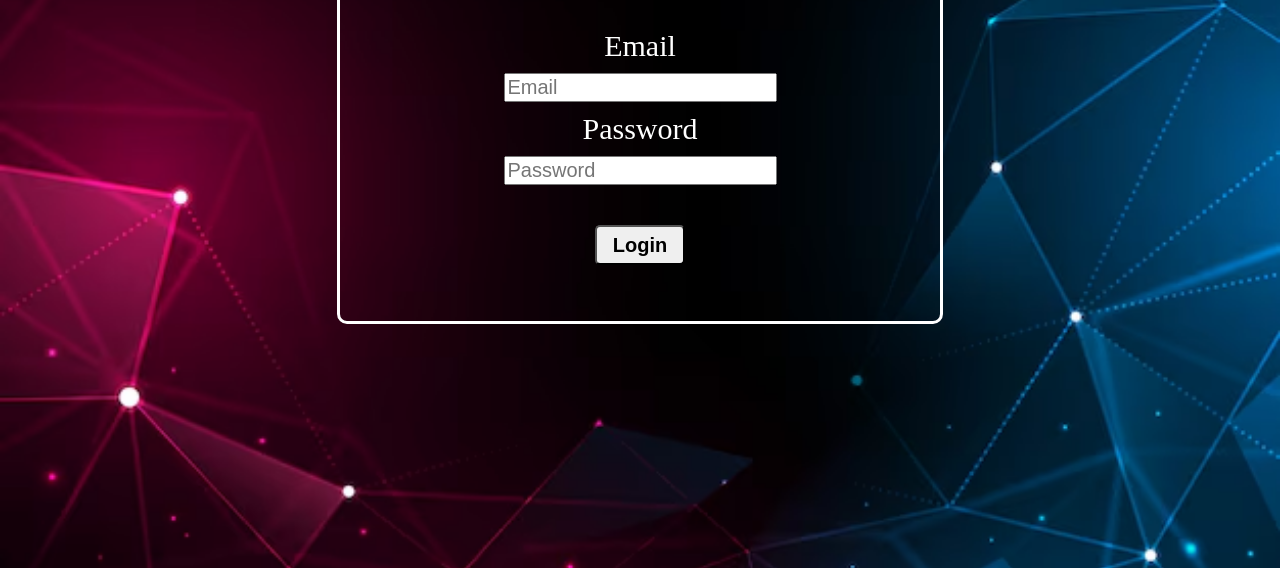
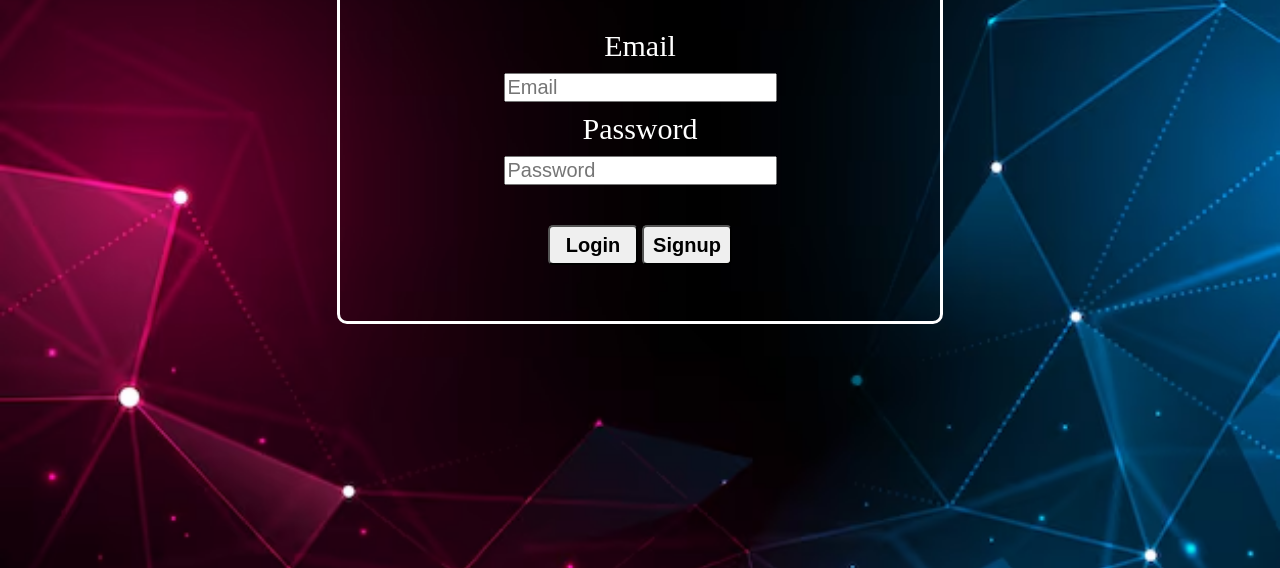
Before and after one commit to krishnakks143/Quiz, a plain HTML site: page index.html in a window 1280 px wide. Shown: the part 232-800 px from the top of the page. Drawn offline with Linux system fonts and the light colour scheme.

Commit message:
Add files via upload

```diff
--- a/index.html
+++ b/index.html
@@ -21,7 +21,10 @@
                <div class="email-pass"><label  class="text" for="pass">Password </label></div>
               <div> <input placeholder="Password" type="password" id="pass" class="email-pass"></div>
             </div>
-            <button id="butt" onclick="logindeatils()">Login</button>
+            <div>
+            <button id="butt1" onclick="logindeatils()">Login</button>
+            <button id="butt2" onclick="signup()">Signup</button>
+        </div>
 
         </div>
 
--- a/javascript.js
+++ b/javascript.js
@@ -8,12 +8,16 @@ function logindeatils()
         if (user) {
             localStorage.setItem('loggedInUser', JSON.stringify(user));
             alert('Login successful!');
-            document.querySelector("#butt").addEventListener('click',()=>{
-                window.open('question.html','_blank');
-            })
+
+                window.open('question.html');
+
         } else {
             alert('Invalid email or password.');
         }
 
     }
 }
+function signup()
+{
+    window.open('signup.html');
+}
--- a/signupstyle.css
+++ b/signupstyle.css
@@ -39,7 +39,7 @@ body
 .text{
     font-size: 30px;
 }
-#butt{
+#butt1{
     margin-top: 30px;
     width: 90px;
     height: 40px;
@@ -47,3 +47,11 @@ body
     font-size: 20px;
     font-weight: bold;
 }
+#butt2{
+    margin-top: 30px;
+    width: 90px;
+    height: 40px;
+    border-radius: 5px;
+    font-size: 20px;
+    font-weight: bold;
+}
--- a/style.css
+++ b/style.css
@@ -39,7 +39,7 @@ body
 .text{
     font-size: 30px;
 }
-#butt{
+#butt1{
     margin-top: 30px;
     width: 90px;
     height: 40px;
@@ -47,3 +47,12 @@ body
     font-size: 20px;
     font-weight: bold;
 }
+
+#butt2{
+    margin-top: 30px;
+    width: 90px;
+    height: 40px;
+    border-radius: 5px;
+    font-size: 20px;
+    font-weight: bold;
+}
```
Also changed, not shown: home.html (+2 -2 lines), question.html (+11 -8 lines), signup.html (+4 -2 lines), signupscript.js (+9 -4 lines), Opening Page is Home.txt (added).
